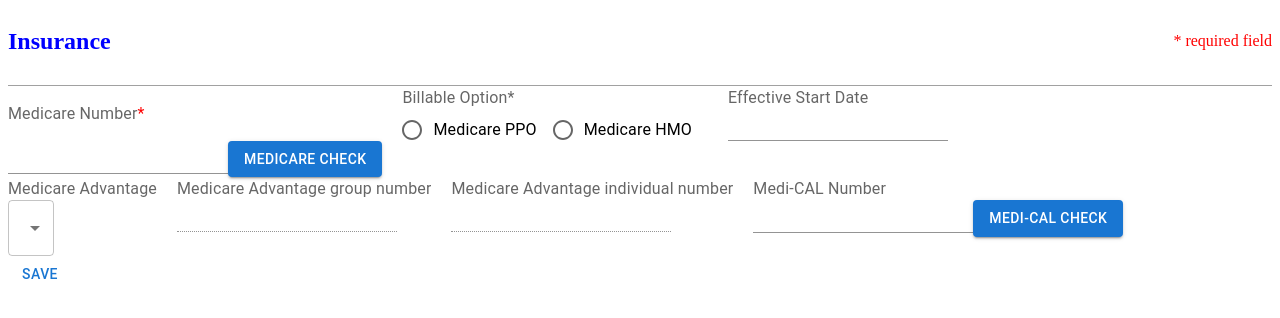
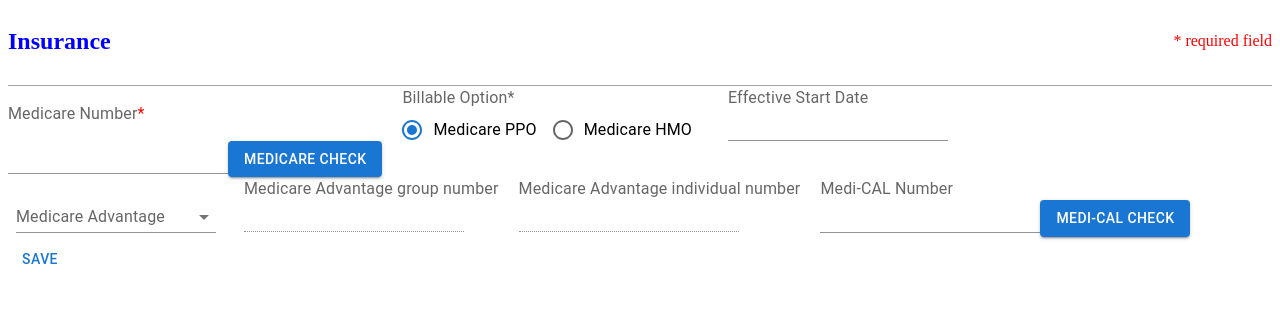
Before and after one commit to jiji-hoon96/hookForm-ex, a React (Vite) app: page /patientCreate-JH in a window 1280 px wide. Shown: the top 318 px of the page. Built offline with nearby package versions, Linux system fonts and the light colour scheme.

Commit message:
feat : Setting Insurance billable option default value

```diff
--- a/src/test2/JH/test2.tsx
+++ b/src/test2/JH/test2.tsx
@@ -1,5 +1,14 @@
 import { useState } from "react";
 import { zodResolver } from "@hookform/resolvers/zod";
+
+import {
+  InputContainer,
+  MainContainer,
+  SectionContainer,
+  RedText,
+  BlueText,
+} from "./test2.styled";
+
 import {
   Input,
   MenuItem,
@@ -12,15 +21,10 @@
   FormHelperText,
   FormControlLabel,
   Radio,
+  FormControl,
 } from "@mui/material";
 import { FieldValues, SubmitHandler, useForm } from "react-hook-form";
-import {
-  InputContainer,
-  MainContainer,
-  SectionContainer,
-  RedText,
-  BlueText,
-} from "./test2.styled";
+import { SelectChangeEvent } from "@mui/material/Select";
 
 interface InputProps {
   medicareNumber: string;
@@ -40,6 +44,7 @@
 
 function Test2JH() {
   const [patientData, setPatientData] = useState();
+  const [medicareAdvantage, setMedicareAdvantage] = useState("");
   const {
     register,
     watch,
@@ -51,6 +56,10 @@
 
   const onSubmit: SubmitHandler<InputProps | FieldValues> = (data) =>
     setPatientData(data);
+
+  const handleChange = (event: SelectChangeEvent) => {
+    setMedicareAdvantage(event.target.value);
+  };
 
   console.log(watch());
   return (
@@ -71,7 +80,7 @@
 
           <InputContainer>
             <InputLabel>Billable Option*</InputLabel>
-            <RadioGroup row>
+            <RadioGroup row defaultValue="Medicare PPO">
               <FormControlLabel
                 value="Medicare PPO"
                 control={<Radio />}
@@ -94,11 +103,13 @@
         </SectionContainer>
         <SectionContainer>
           <InputContainer>
+            <FormControl variant="standard" sx={{ m: 1, minWidth: 200 }}>
               <InputLabel>Medicare Advantage</InputLabel>
               <Select
-              value={""}
-              label="medicareAdvantage"
+                value={medicareAdvantage}
+                label="select..."
                 {...register("medicareAdvantage")}
+                onChange={handleChange}
               >
                 {MedicareAdvantageData.map((value, index) => (
                   <MenuItem key={index} value={value}>
@@ -106,6 +117,7 @@
                   </MenuItem>
                 ))}
               </Select>
+            </FormControl>
           </InputContainer>
 
           <InputContainer>
```
Lines whose indentation alone changed are shown as unchanged.
